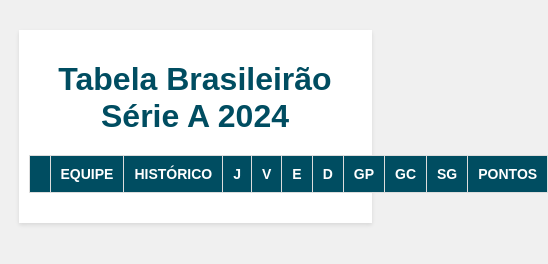
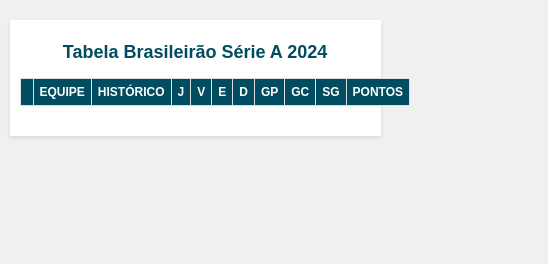
Before and after one commit to joaocarlosxsantos/Analise-de-dados-Futebol, a website: page public/index.html in a window 390 px wide. Shown: the whole page, 548 px wide, since content can reach past the window. Drawn offline with Linux system fonts and the light colour scheme; no server answers.

Commit message:
Enhance CSS for better responsiveness on mobile devices

```diff
--- a/public/styles/style.css
+++ b/public/styles/style.css
@@ -26,6 +26,7 @@
     width: 100%;
     border-collapse: collapse;
     margin-bottom: 20px;
+    overflow-x: auto; /* Add horizontal scroll for small screens */
 }
 
 th, td {
@@ -68,16 +69,45 @@
     margin: 0 2px;
 }
 
-@media (max-width: 768px) {
-    body {
-        padding: 10px;
+/* Responsive styles */
+@media (max-width: 1024px) {
+    .container {
+        padding: 15px;
     }
 
+    table, th, td {
+        font-size: 16px;
+    }
+}
+
+@media (max-width: 768px) {
     .container {
         padding: 10px;
     }
 
-    table, th, td {
+    table {
         font-size: 14px;
+        overflow-x: auto; /* Ensure horizontal scroll for table */
+    }
+
+    th, td {
+        padding: 8px;
     }
 }
+
+@media (max-width: 480px) {
+    h1 {
+        font-size: 18px;
+        margin-bottom: 15px;
+    }
+
+    table, th, td {
+        font-size: 12px;
+        padding: 6px;
+    }
+
+    .dot {
+        width: 8px;
+        height: 8px;
+    }
+}
```
